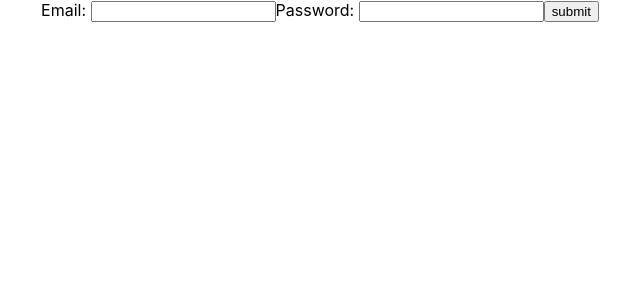
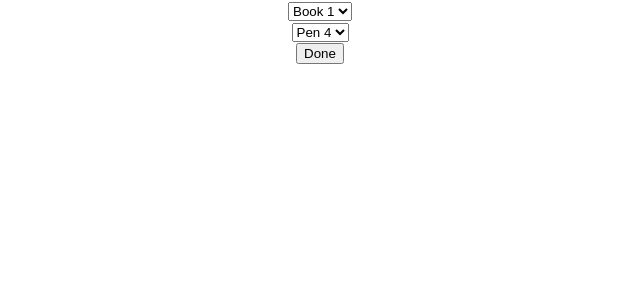
Before and after one commit to gopal1166/react_sessions, a React (Create React App) app: page / in a window 1280 px wide. Shown: the top 300 px of the page, without its empty margins (320-960 px from the left). Built offline with nearby package versions, Linux system fonts and the light colour scheme.

Commit message:
Cadena task

```diff
--- a/src/App.js
+++ b/src/App.js
@@ -1,13 +1,15 @@
 import React, { Component } from 'react';
 import './App.css';
 import Login from './components/Login';
+import Cadena from './components/Cadena';
+
 
 class App extends Component {
   render() {
 
     return (
       <div className="App">
-        <Login />
+        <Cadena />
       </div>
     );
   }
--- /dev/null
+++ b/src/components/Cadena.js
@@ -0,0 +1,62 @@
+import React from 'react';
+
+/**
+ *
+ */
+class Cadena extends React.Component {
+    constructor(props) {
+        super(props);
+        this.state = {
+            bookValue: 0,
+            penValue: 0,
+            totalValue: 0
+        };
+
+        this.handleBookChange = this.handleBookChange.bind(this);
+        this.handlePenChange = this.handlePenChange.bind(this);
+        this.handleSubmit = this.handleSubmit.bind(this);
+      }
+
+    handleBookChange(event) {
+        this.setState({
+            bookValue: parseInt(event.target.value)
+            // total: this.state.total + parseInt(event.target.value)
+        });
+    }
+
+    handlePenChange(event) {
+        this.setState({
+            penValue: parseInt(event.target.value),
+            // total: this.state.total + parseInt(event.target.value)
+        });
+    }
+
+    handleSubmit = () => {
+        const { bookValue, penValue } = this.state
+        let totalValue = bookValue + penValue
+
+        console.log("totatl:", totalValue)
+    }
+
+    render() {
+        return (
+            <div>
+                <select onChange={this.handleBookChange}>
+                    <option value={1}>Book 1</option>
+                    <option value={2}>Book 2</option>
+                    <option value={3}>Book 3</option>
+                </select><br />
+                <select onChange={this.handlePenChange}>
+                    <option value={4}>Pen 4</option>
+                    <option value={5}>Pen 5</option>
+                    <option value={6}>Pen 6</option>
+                </select><br />
+                <button onClick={this.handleSubmit}>
+                    Done
+                </button>
+            </div>
+        )
+    }
+}
+
+export default Cadena;
```
